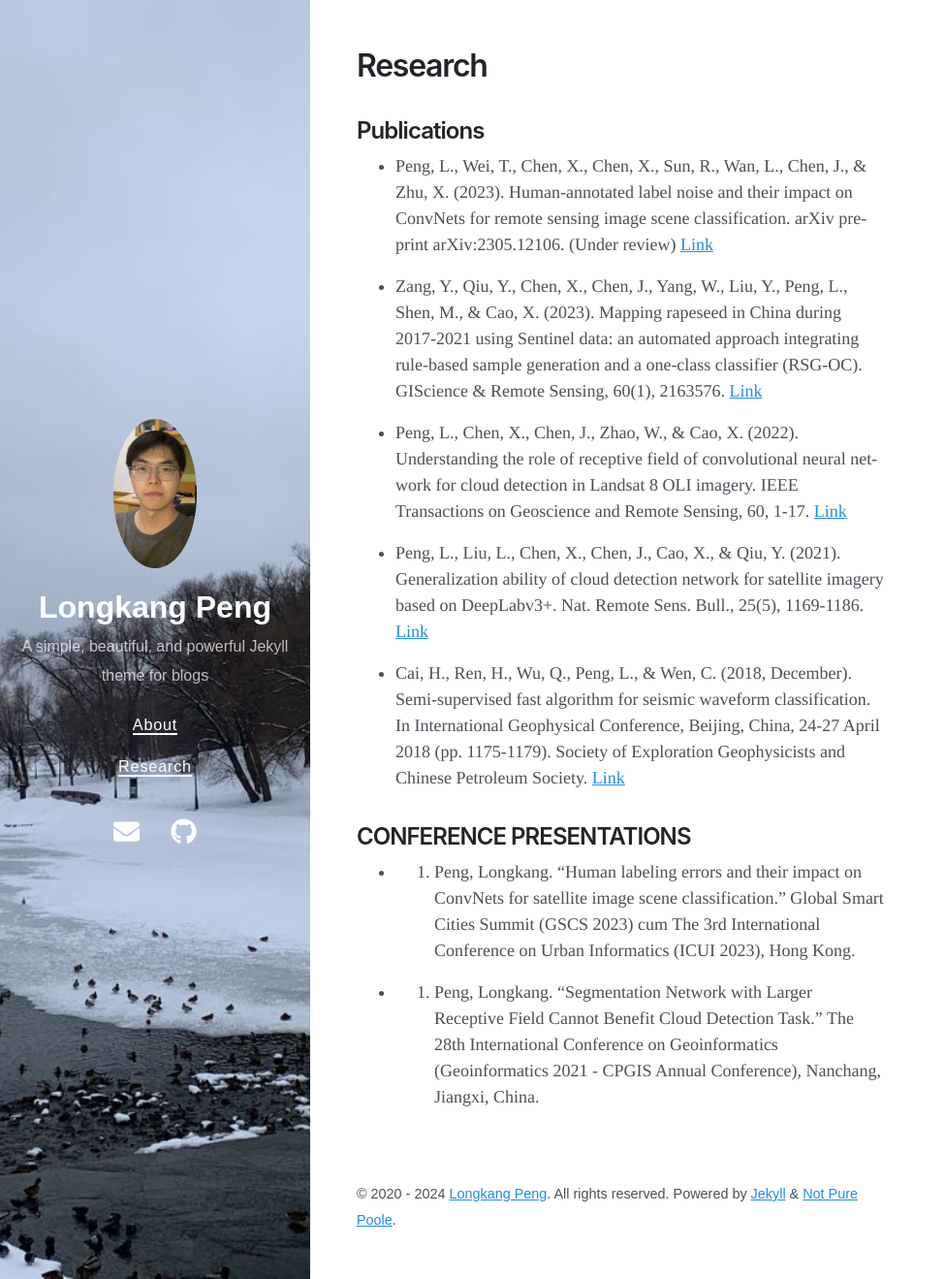
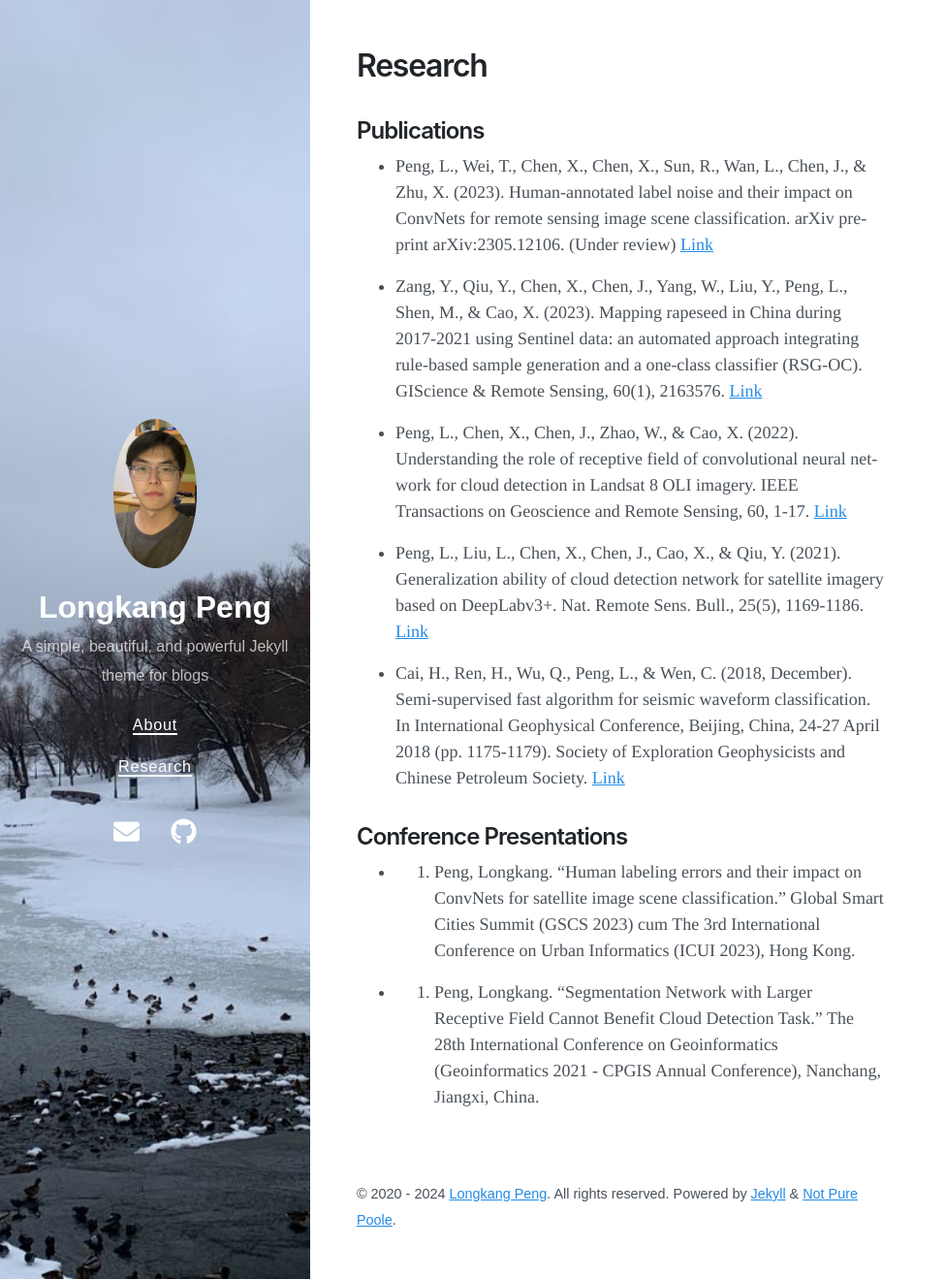
Before and after one commit to LK-Peng/LK-Peng.github.io, a Jekyll site: the page built from research.md, in a window 1280 px wide and 1319 px high. Shown: the whole window at 97% size, without its empty margins (0-975 px from the left). Built offline with Jekyll 4.4.1, drawn with Linux system fonts in a browser that asks for light colours; nearby versions of some CDN libraries.

```diff
--- a/research.md
+++ b/research.md
@@ -16,7 +16,7 @@ title: Research
 * Cai, H., Ren, H., Wu, Q., Peng, L., & Wen, C. (2018, December). Semi-supervised fast algorithm for seismic waveform classification. In International Geophysical Conference, Beijing, China, 24-27 April 2018 (pp. 1175-1179). Society of Exploration Geophysicists and Chinese Petroleum Society. [Link](https://doi.org/10.1190/IGC2018-287)
 
 
-## CONFERENCE PRESENTATIONS
+## Conference Presentations
 
 * 2023. Peng, Longkang. “Human labeling errors and their impact on ConvNets for satellite image scene classification.” Global Smart Cities Summit (GSCS 2023) cum The 3rd International Conference on Urban Informatics (ICUI 2023), Hong Kong.
 
```
Also changed, not shown: about.md (+3 -1 lines).
